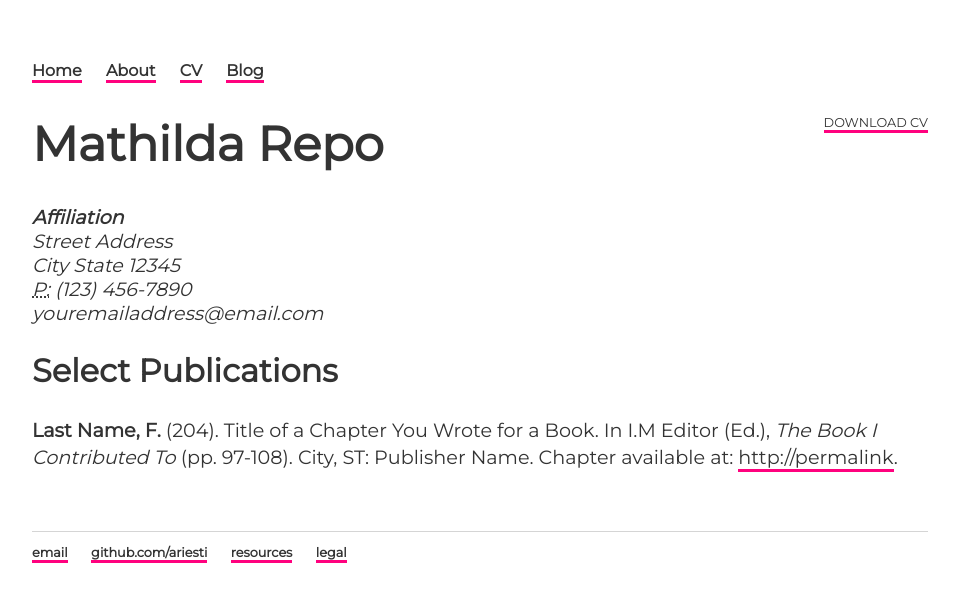
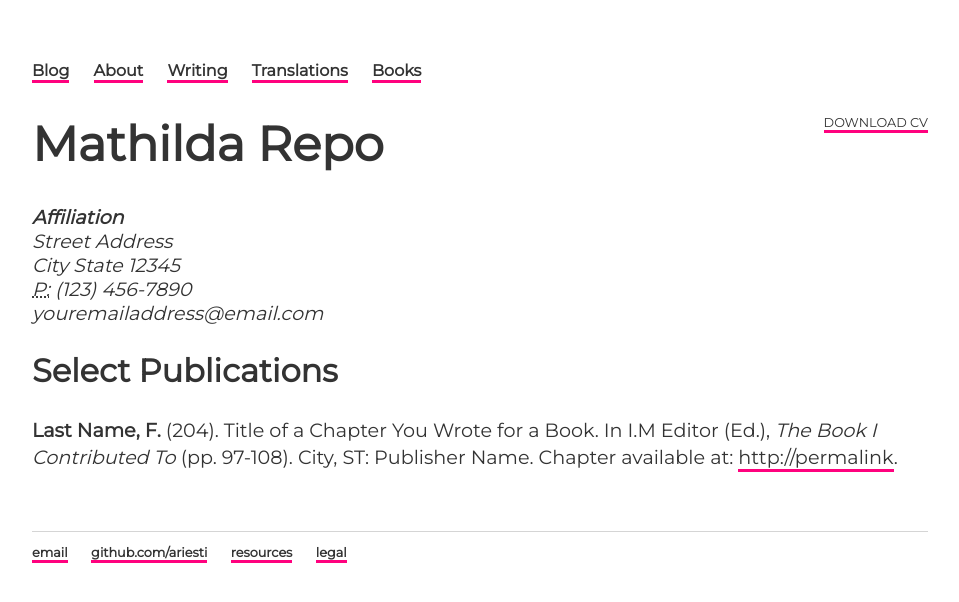
Before and after one commit to ariesti/ariesti.github.io, a Jekyll site: the page built from cv/index.html, in a window 1280 px wide. Shown: the top 602 px of the page, without its empty margins (160-1119 px from the left). Built offline with Jekyll 4.4.1, drawn with Linux system fonts in a browser that asks for light colours.

Commit message:
Update default.html

```diff
--- a/_layouts/default.html
+++ b/_layouts/default.html
@@ -16,10 +16,11 @@
 		<body>
 			<nav>
 	    		<ul>
-	        		<li><a href="/">Home</a></li>
+	        		<li><a href="/">Blog</a></li>
 		        	<li><a href="/about">About</a></li>
-	        		<li><a href="/cv">CV</a></li>
-	        		<li><a href="/blog">Blog</a></li>
+	        		<li><a href="/writing">Writing</a></li>
+	        		<li><a href="/translations">Translations</a></li>
+				<li><a href="books">Books</a></li>
 	    		</ul>
 			</nav>
 			<div class="container">
```
